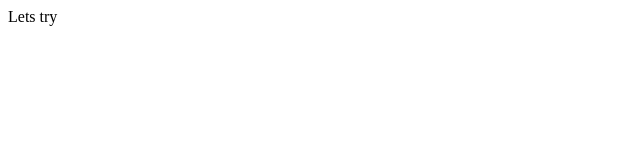
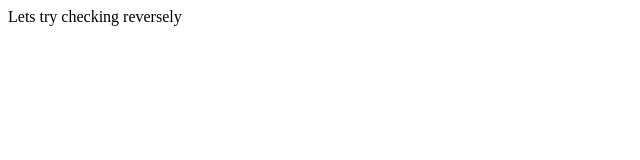
Before and after one commit to Neeluiiitd/Learning_Github, a plain HTML site: page index.html in a window 1280 px wide. Shown: the whole page, without its empty margins (0-640 px from the left). Drawn offline with Linux system fonts and the light colour scheme.

Commit message:
Update index.html

```diff
--- a/index.html
+++ b/index.html
@@ -7,5 +7,6 @@
 </head>
 <body>
     Lets try
+    checking reversely
 </body>
 </html>
```
